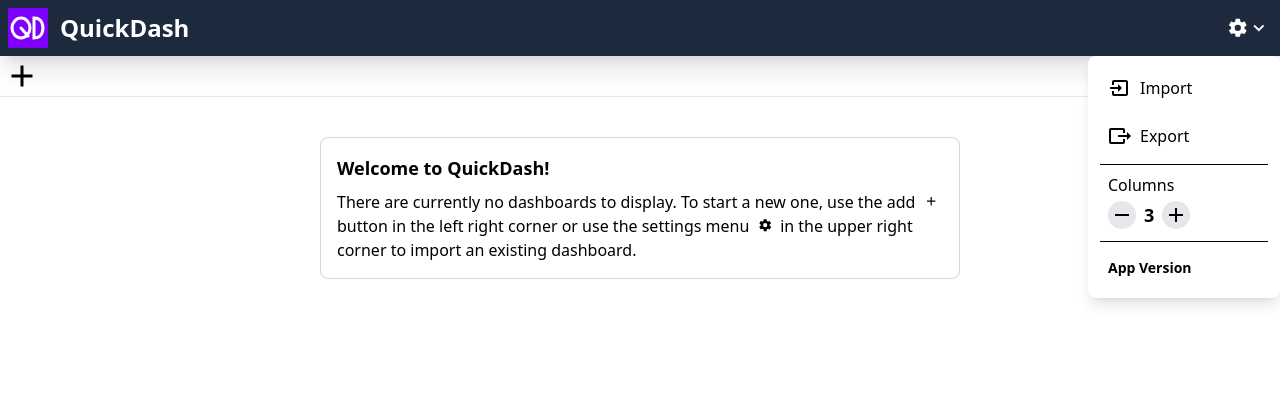
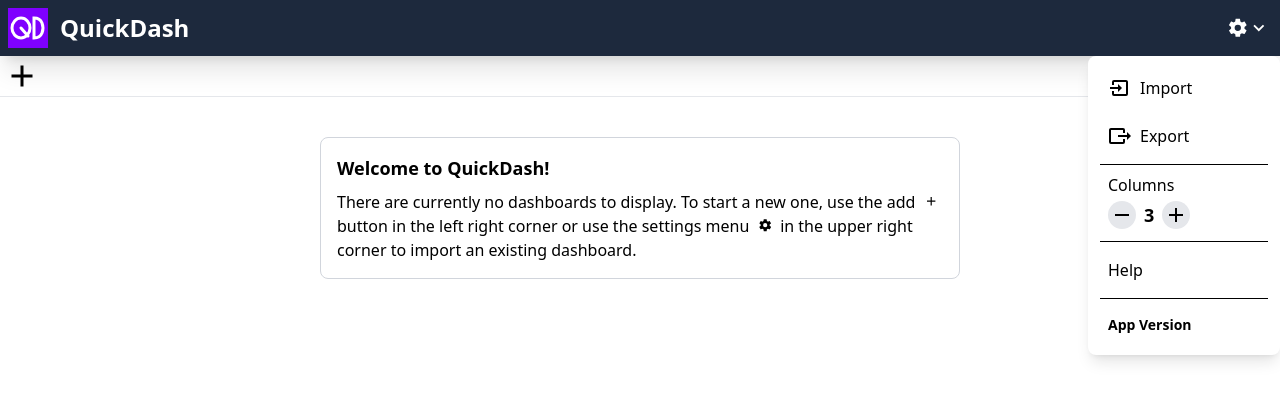
Before and after one commit to SEary342/QuickDash, a React (Vite) app: page / in a window 1280 px wide. Both pictures are taken after a click on the button 1248 px from the left and 28 px from the top of the page. Shown: the top 400 px of the page. Built offline with nearby package versions, Linux system fonts and the light colour scheme.

Commit message:
Add Help button

```diff
--- a/src/components/AppBar/AppBar.tsx
+++ b/src/components/AppBar/AppBar.tsx
@@ -198,6 +198,16 @@
               </div>
             </div>
             <hr />
+            <button className="w-full text-left p-2">
+              <a
+                href="https://github.com/SEary342/QuickDash/issues"
+                className="hover:underline"
+                target="_blank"
+              >
+                Help
+              </a>
+            </button>
+            <hr />
             <div className="w-full text-left p-2">
               <span className="block text-sm font-semibold">App Version</span>
               <p className="text-sm">{appVersion}</p>
```
Also changed, not shown: 1 other file (tests, documents, lock files or other folders).
